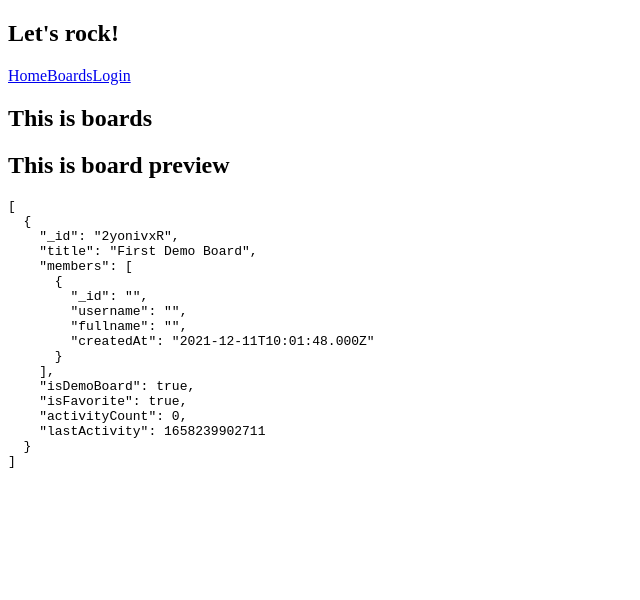
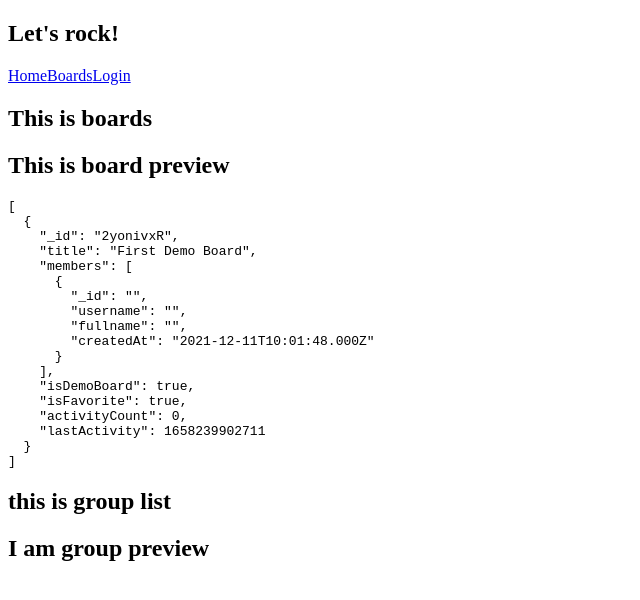
Before and after one commit to AlenChernick/Sprint4-Shmerllo, a Vue app: page /board in a window 1280 px wide. Shown: the top 600 px of the page, without its empty margins (0-640 px from the left). Built offline with nearby package versions, Linux system fonts and the light colour scheme.

Commit message:
added groupList and groupPreviw

```diff
--- a/src/components/board-preview.vue
+++ b/src/components/board-preview.vue
@@ -1,17 +1,23 @@
 <template>
   <section class="board-preview">
     <h2>This is board preview</h2>
-    <pre>{{getBoards}}</pre>
+    <pre>{{ getBoards }}</pre>
+    <group-list />
   </section>
 </template>
 <script>
+import groupList from '../components/group-list.vue'
+
 export default {
   name: 'board-preview',
-  computed:{
-    getBoards(){
-    return  this.$store.getters.getBoards
-    }
-  }
+  computed: {
+    getBoards() {
+      return this.$store.getters.getBoards
+    },
+  },
+  components: {
+    groupList,
+  },
 }
 </script>
 <style lang=""></style>
--- /dev/null
+++ b/src/components/group-list.vue
@@ -0,0 +1,17 @@
+<template lang="">
+  <section class="group-list">
+    <h2>this is group list</h2>
+    <group-preview />
+  </section>
+</template>
+<script>
+import groupPreview from '../components/group-preview.vue'
+
+export default {
+  name: 'group-list',
+  components: {
+    groupPreview,
+  },
+}
+</script>
+<style lang=""></style>
--- /dev/null
+++ b/src/components/group-preview.vue
@@ -0,0 +1,11 @@
+<template>
+  <section class="group-preview">
+    <h2>I am group preview</h2>
+  </section>
+</template>
+<script>
+export default {
+  name: 'group-preview',
+}
+</script>
+<style lang=""></style>
```
